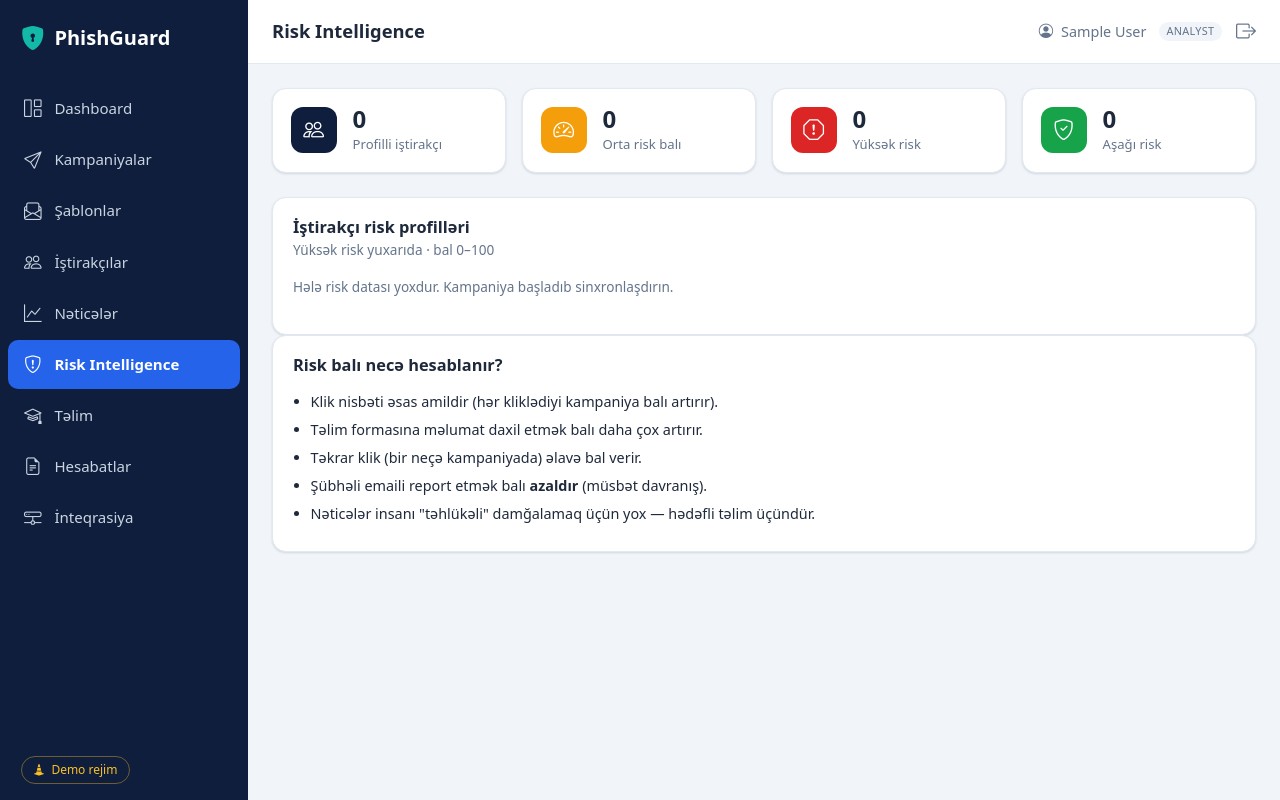
After one commit to Nigar-Mustafayeva/phishguard, a Flask app: page /risk/ in a window 1280 px wide. The commit adds this page. Run offline with Flask 3, Linux system fonts and the light colour scheme; the visitor is signed in with stand-in values (Sample User, id 1); data that the repository does not hold is empty.

Commit message:
Add Risk Intelligence module (risk scoring, explainability, adaptive training, effectiveness)

```diff
--- a/app/__init__.py
+++ b/app/__init__.py
@@ -65,6 +65,7 @@ def _register_blueprints(app: Flask) -> None:
     from .blueprints.reports.routes import reports_bp
     from .blueprints.integration.routes import integration_bp
     from .blueprints.settings.routes import settings_bp
+    from .blueprints.risk.routes import risk_bp
 
     app.register_blueprint(auth_bp)
     app.register_blueprint(dashboard_bp)
@@ -76,6 +77,7 @@ def _register_blueprints(app: Flask) -> None:
     app.register_blueprint(reports_bp)
     app.register_blueprint(integration_bp)
     app.register_blueprint(settings_bp)
+    app.register_blueprint(risk_bp)
 
 
 def _register_misc(app: Flask) -> None:
--- /dev/null
+++ b/app/blueprints/risk/routes.py
@@ -0,0 +1,29 @@
+"""Risk Intelligence: org risk overview, per-participant profiles,
+adaptive training recommendations and training-effectiveness trend.
+"""
+from flask import Blueprint, render_template, abort
+from flask_login import login_required
+
+from app.extensions import db
+from app.models import Participant
+from app.services.risk_service import (all_risk_profiles, org_summary,
+                                       participant_risk, training_effectiveness)
+
+risk_bp = Blueprint("risk", __name__, url_prefix="/risk")
+
+
+@risk_bp.route("/")
+@login_required
+def index():
+    profiles = all_risk_profiles()
+    return render_template("risk/index.html",
+                          profiles=profiles,
+                          summary=org_summary(profiles),
+                          effectiveness=training_effectiveness())
+
+
+@risk_bp.route("/<int:pid>")
+@login_required
+def detail(pid):
+    p = db.session.get(Participant, pid) or abort(404)
+    return render_template("risk/detail.html", risk=participant_risk(p))
--- a/app/config.py
+++ b/app/config.py
@@ -17,9 +17,13 @@ def _database_url() -> str:
     if not url:
         # Default local database
         return f"sqlite:///{basedir / 'platform.db'}"
-    # Render/Heroku give "postgres://" but SQLAlchemy needs "postgresql://"
+    # Render/Heroku give "postgres://" but SQLAlchemy needs "postgresql://".
     if url.startswith("postgres://"):
         url = url.replace("postgres://", "postgresql://", 1)
+    # Use the psycopg (v3) driver explicitly so the dialect matches the
+    # installed package (psycopg[binary]).
+    if url.startswith("postgresql://"):
+        url = url.replace("postgresql://", "postgresql+psycopg://", 1)
     return url
 
 
--- a/app/templates/base.html
+++ b/app/templates/base.html
@@ -41,6 +41,10 @@
             <a href="{{ url_for('results.index') }}"
                class="nav-link {% if request.blueprint == 'results' %}active{% endif %}">
                 <i class="bi bi-graph-up"></i> Nəticələr
+            </a>
+            <a href="{{ url_for('risk.index') }}"
+               class="nav-link {% if request.blueprint == 'risk' %}active{% endif %}">
+                <i class="bi bi-shield-exclamation"></i> Risk Intelligence
             </a>
             <a href="{{ url_for('training.index') }}"
                class="nav-link {% if request.blueprint == 'training' %}active{% endif %}">
--- /dev/null
+++ b/app/templates/risk/index.html
@@ -0,0 +1,89 @@
+{% extends "base.html" %}
+{% block title %}Risk Intelligence · PhishGuard{% endblock %}
+{% block page_title %}Risk Intelligence{% endblock %}
+
+{% macro risk_badge(level, label) %}
+    <span class="risk-pill risk-{{ level }}">{{ label }}</span>
+{% endmacro %}
+
+{% block content %}
+<!-- Org summary -->
+<div class="stat-grid">
+    <div class="stat-card"><div class="stat-icon bg-navy"><i class="bi bi-people"></i></div>
+        <div><div class="stat-value">{{ summary.count }}</div><div class="stat-label">Profilli iştirakçı</div></div></div>
+    <div class="stat-card"><div class="stat-icon bg-amber"><i class="bi bi-speedometer2"></i></div>
+        <div><div class="stat-value">{{ summary.avg }}</div><div class="stat-label">Orta risk balı</div></div></div>
+    <div class="stat-card"><div class="stat-icon bg-red"><i class="bi bi-exclamation-octagon"></i></div>
+        <div><div class="stat-value">{{ summary.high }}</div><div class="stat-label">Yüksək risk</div></div></div>
+    <div class="stat-card"><div class="stat-icon bg-green"><i class="bi bi-shield-check"></i></div>
+        <div><div class="stat-value">{{ summary.low }}</div><div class="stat-label">Aşağı risk</div></div></div>
+</div>
+
+<!-- Training effectiveness trend -->
+{% if effectiveness %}
+<section class="panel">
+    <div class="panel-head"><h2>Təlim effektivliyi (trend)</h2>
+        <span class="muted">İlk vs son kampaniya</span></div>
+    <div class="effect-row">
+        <div class="effect-box">
+            <span class="muted">{{ effectiveness.first.name }}</span>
+            <div class="effect-val">{{ effectiveness.first.click_rate }}%</div>
+            <span class="muted">klik faizi</span>
+        </div>
+        <div class="effect-arrow">
+            <i class="bi bi-arrow-right"></i>
+            <div class="{{ 'delta-good' if effectiveness.click_delta < 0 else 'delta-bad' }}">
+                {{ effectiveness.click_delta }}%
+            </div>
+        </div>
+        <div class="effect-box">
+            <span class="muted">{{ effectiveness.last.name }}</span>
+            <div class="effect-val">{{ effectiveness.last.click_rate }}%</div>
+            <span class="muted">klik faizi</span>
+        </div>
+    </div>
+    <p class="muted" style="font-size:.8rem">Qeyd: bu, nəzarətli əvvəl/sonra təcrübəsi deyil —
+        kampaniyalar arasında trend göstəricisidir.</p>
+</section>
+{% endif %}
+
+<!-- Risk table -->
+<section class="panel">
+    <div class="panel-head"><h2>İştirakçı risk profilləri</h2>
+        <span class="muted">Yüksək risk yuxarıda · bal 0–100</span></div>
+    {% if profiles %}
+    <table class="table-clean">
+        <thead><tr><th>İştirakçı</th><th>Şöbə</th><th>Risk balı</th><th>Səviyyə</th>
+            <th>Əsas səbəb</th><th>Tövsiyə</th></tr></thead>
+        <tbody>
+        {% for r in profiles %}
+            <tr>
+                <td><a href="{{ url_for('risk.detail', pid=r.participant.id) }}">{{ r.participant.full_name }}</a></td>
+                <td class="muted">{{ r.participant.department.name if r.participant.department else "—" }}</td>
+                <td>
+                    <div class="risk-bar"><span style="width:{{ r.score }}%" class="risk-fill-{{ r.level }}"></span></div>
+                    <strong>{{ r.score }}</strong>
+                </td>
+                <td>{{ risk_badge(r.level, r.level_label) }}</td>
+                <td class="muted">{{ r.factors[1] if r.factors|length > 1 else r.factors[0] }}</td>
+                <td class="muted">{{ r.rec_title }}</td>
+            </tr>
+        {% endfor %}
+        </tbody>
+    </table>
+    {% else %}
+    <p class="muted">Hələ risk datası yoxdur. Kampaniya başladıb sinxronlaşdırın.</p>
+    {% endif %}
+</section>
+
+<section class="panel">
+    <div class="panel-head"><h2>Risk balı necə hesablanır?</h2></div>
+    <ul class="info-list">
+        <li>Klik nisbəti əsas amildir (hər kliklədiyi kampaniya balı artırır).</li>
+        <li>Təlim formasına məlumat daxil etmək balı daha çox artırır.</li>
+        <li>Təkrar klik (bir neçə kampaniyada) əlavə bal verir.</li>
+        <li>Şübhəli emaili report etmək balı <strong>azaldır</strong> (müsbət davranış).</li>
+        <li>Nəticələr insanı "təhlükəli" damğalamaq üçün yox — hədəfli təlim üçündür.</li>
+    </ul>
+</section>
+{% endblock %}
--- a/requirements.txt
+++ b/requirements.txt
@@ -9,4 +9,4 @@ email-validator==2.2.0
 requests==2.32.3
 reportlab==4.2.2
 gunicorn==22.0.0
-psycopg2-binary==2.9.9
+psycopg[binary]==3.2.3
```
Also changed, not shown: app/services/risk_service.py (added, +153 -0 lines), app/static/css/style.css (+26 -0 lines), app/templates/risk/detail.html (added, +46 -0 lines), tests/test_risk.py (added, +106 -0 lines), README.md, app/blueprints/risk/__init__.py (added).
